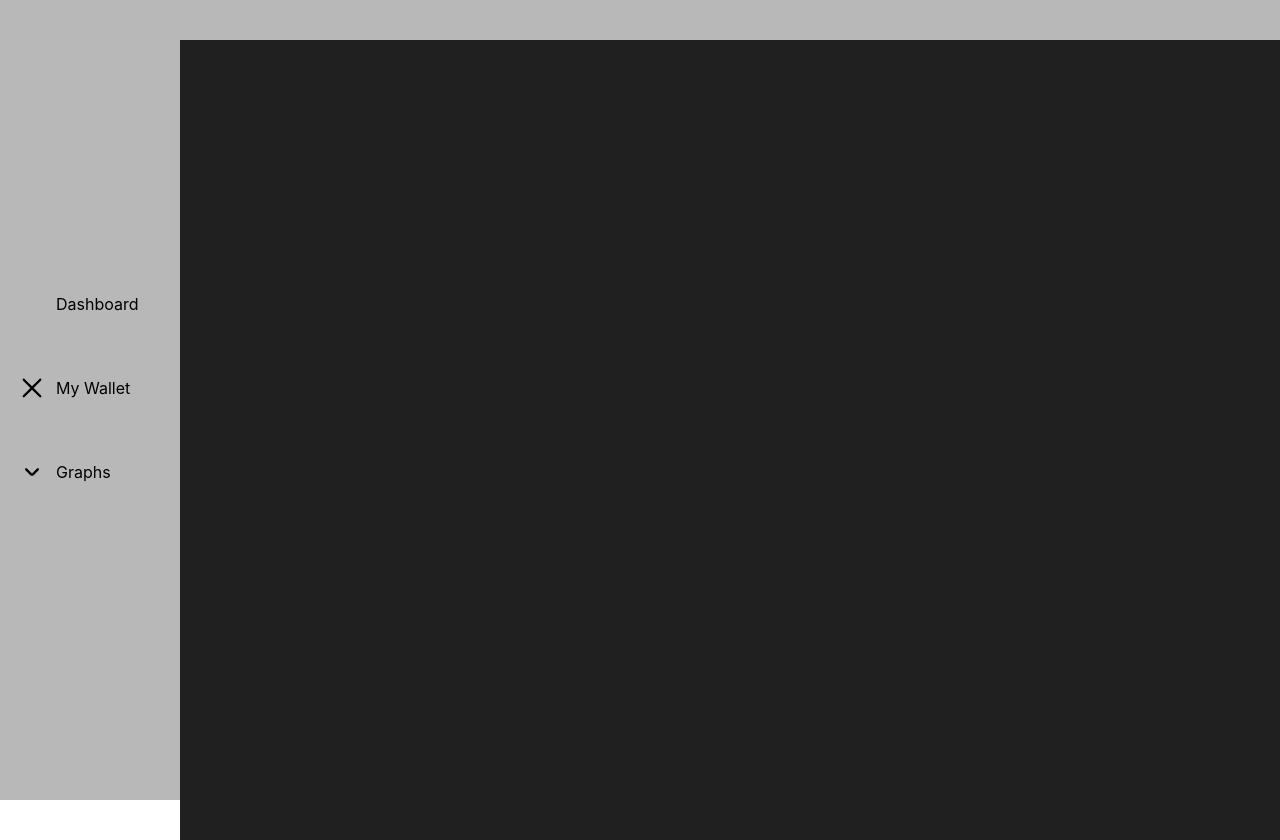
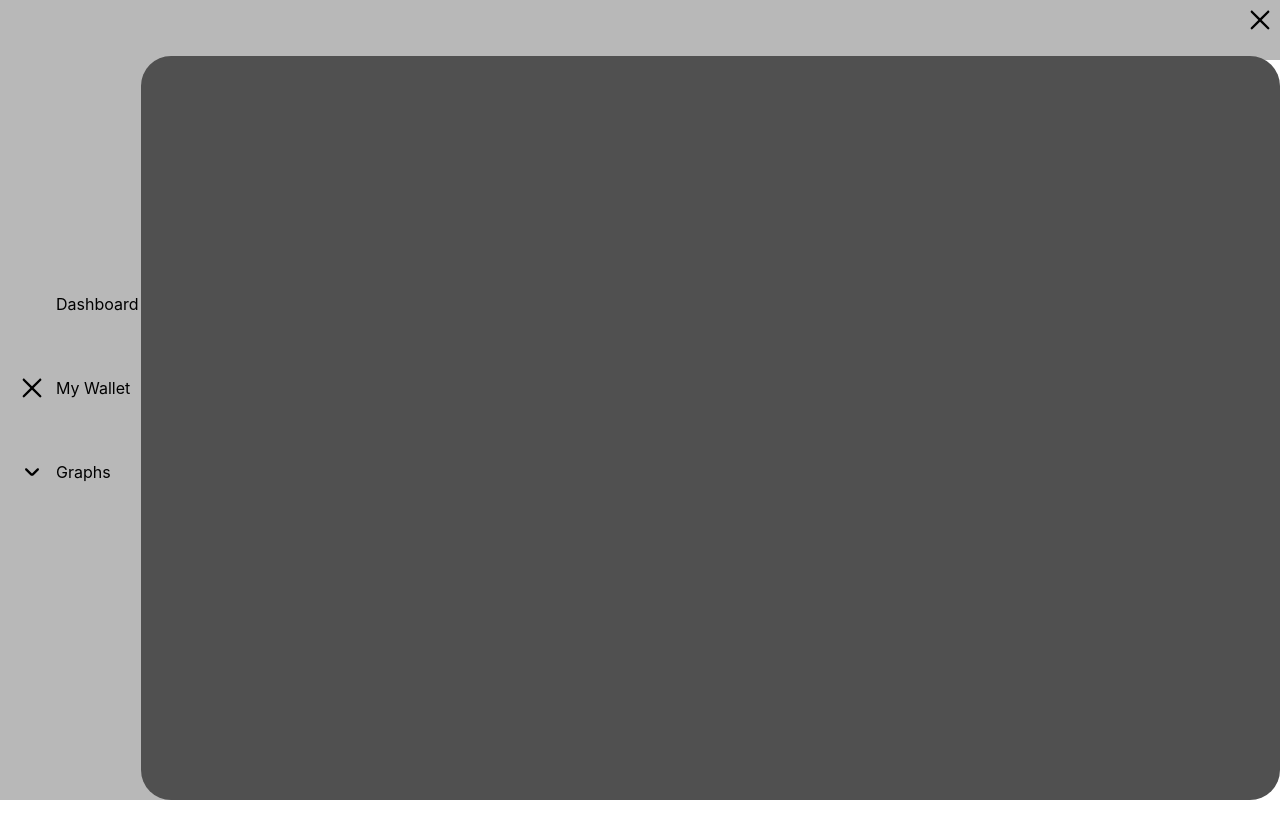
Before and after one commit to MSzostaq/CryptoRate, a React (Create React App) app: page /#/wallet in a window 1280 px wide. After the commit the page ends 800 px from the top, so only its background shows below. Built offline with nearby package versions, Linux system fonts and the light colour scheme.

Commit message:
some grid changes

```diff
--- a/src/components/Header.jsx
+++ b/src/components/Header.jsx
@@ -1,14 +1,30 @@
 import React from "react";
 import styled from "styled-components";
+import Icon from "components/Icon";
 
 const Heading = styled.div`
   background-color: #b8b8b8;
+  position fixed;
   width: 100%;
-  height: 40px;
+  height: 60px;
+`;
+
+const StyledIcon = styled(Icon)`
+  margin: 4px 4px;
+  padding: 2px;
+  position fixed;
+  top: 0;
+  right: 0;
+  width: 32px;
+  height: 32px;
 `;
 
 function Header() {
-  return <Heading />;
+  return (
+    <Heading>
+      <StyledIcon icon="close" />
+    </Heading>
+  );
 }
 
 export default Header;
--- a/src/components/Sidebar.jsx
+++ b/src/components/Sidebar.jsx
@@ -31,6 +31,7 @@ const StyledWrapper = styled.nav`
   display: flex;
   flex-direction: column;
   justify-content: center;
+  position: fixed;
   width: 180px;
   height: 100%;
 `;
--- a/src/views/Dashboard.jsx
+++ b/src/views/Dashboard.jsx
@@ -3,9 +3,12 @@ import styled from "styled-components";
 
 const View = styled.div`
   background-color: #ff0000;
-  width: 100%;
-  height: 100%;
-  position: fixed;
+  position: absolute;
+  bottom: 0;
+  right: 0;
+  border-radius: 30px;
+  width: 89%;
+  height: 93%;
 `;
 
 function Dashboard() {
--- a/src/views/Graphs.jsx
+++ b/src/views/Graphs.jsx
@@ -3,9 +3,12 @@ import styled from "styled-components";
 
 const View = styled.div`
   background-color: #505050;
-  width: 100%;
-  height: 100%;
-  position: fixed;
+  position: absolute;
+  bottom: 0;
+  right: 0;
+  border-radius: 30px;
+  width: 89%;
+  height: 93%;
 `;
 
 function Graphs() {
--- a/src/views/Main.jsx
+++ b/src/views/Main.jsx
@@ -8,20 +8,19 @@ import Graphs from "views/Graphs";
 import Wallet from "views/Wallet";
 
 const ViewWrapper = styled.div`
-  padding-left: 180px;
+  padding-left: 175px;
   position: relative;
   height: 100%;
 `;
 
 const StyledHeader = styled(Header)`
   width: 100%;
-  height: 40px;
-  position: absolute;
+  position: fixed;
   top: 0;
 `;
 
 const StyledSidebar = styled(Sidebar)`
-  position: absolute;
+  position: fixed;
   top: 0;
   left: 0;
 `;
--- a/src/views/Wallet.jsx
+++ b/src/views/Wallet.jsx
@@ -2,14 +2,17 @@ import React from "react";
 import styled from "styled-components";
 
 const View = styled.div`
-  background-color: #202020;
-  width: 100%;
-  height: 100%;
-  position: relative;
+  background-color: #505050;
+  position: absolute;
+  bottom: 0;
+  right: 0;
+  border-radius: 30px;
+  width: 89%;
+  height: 93%;
 `;
 
 function Wallet() {
-  return <View />;
+  return <View></View>;
 }
 
 export default Wallet;
```
Also changed, not shown: 1 other file (tests, documents, lock files or other folders).
